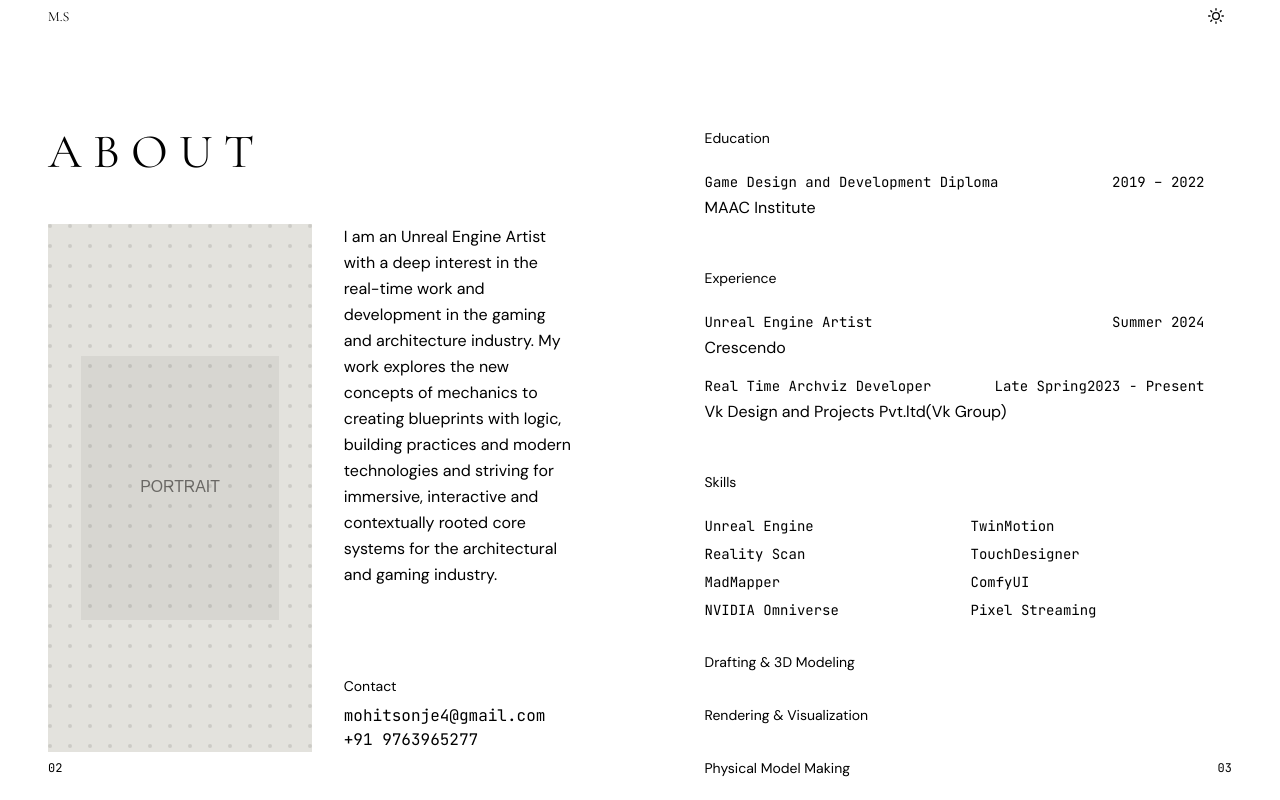
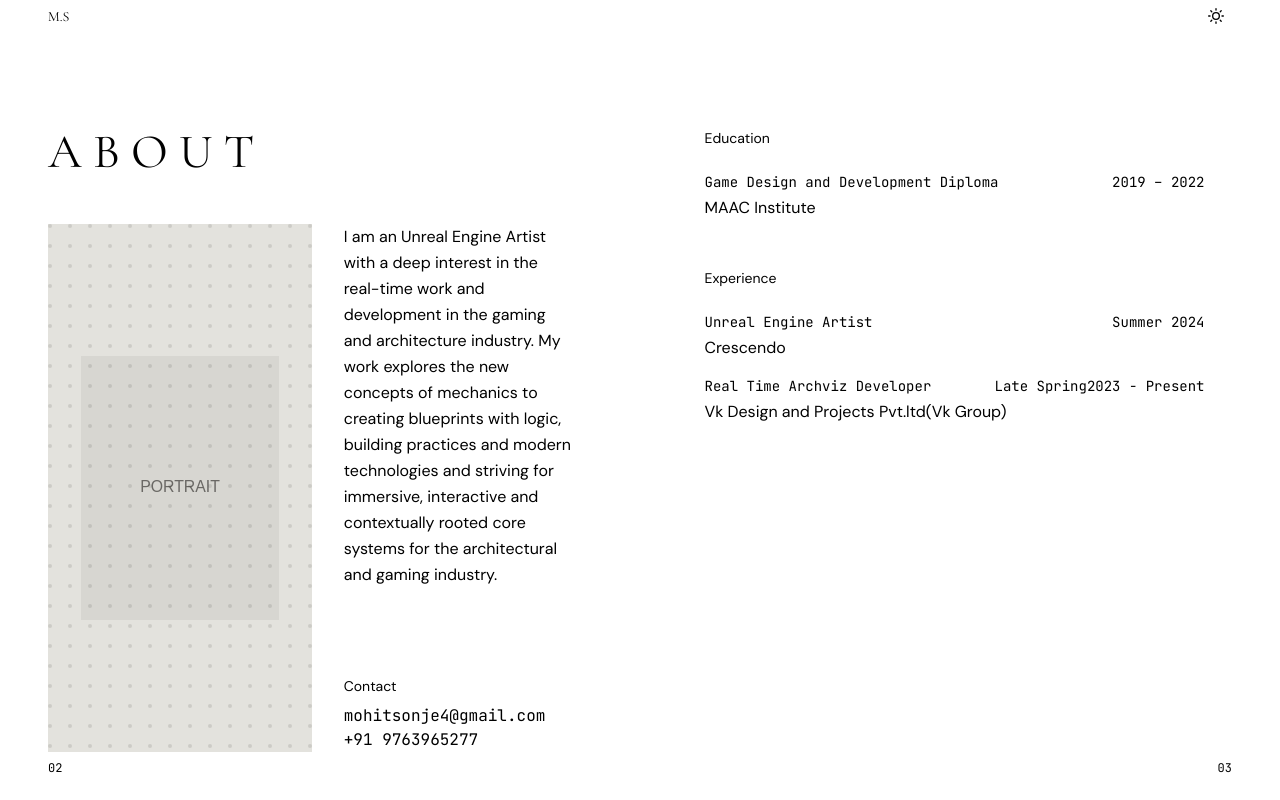
Before and after one commit to MohitVKA/PortFolio, a Next.js app: page / in a window 1280 px wide. Both pictures are taken after a click on the button 595 px from the left and 16 px from the top of the page. Built offline with nearby package versions, Linux system fonts and the light colour scheme.

Commit message:
Update about: remove skills section and update role

```diff
--- a/src/components/sections/About.tsx
+++ b/src/components/sections/About.tsx
@@ -3,14 +3,13 @@
 import { motion } from "framer-motion";
 import Image from "next/image";
 import PageNumber from "../ui/PageNumber";
-import SkillBar from "../ui/SkillBar";
 import SectionDivider from "../ui/SectionDivider";
 import { aboutData } from "@/data/about";
 import { staggerContainer, fadeUp, fadeInDelay } from "@/lib/animations";
 // Let's just import from about and skills respectively.
 
 // Re-importing locally to ensure it works
-import { skills as skillData } from "@/data/skills";
+
 
 export default function About() {
   return (
@@ -100,19 +99,8 @@ export default function About() {
             ))}
           </motion.div>
 
-          <motion.div variants={fadeUp} className="mb-12">
-            <h3 className="text-sm label-caps mb-6">Skills</h3>
-            <div className="grid grid-cols-2 gap-x-8 gap-y-2 mb-8 text-sm font-mono text-fg-muted">
-              {aboutData.softwareSkills.map((skill, i) => (
-                <div key={i}>{skill}</div>
-              ))}
-            </div>
+        </motion.div>
 
-            {skillData.map((skill, i) => (
-              <SkillBar key={i} name={skill.name} percentage={skill.percentage} />
-            ))}
-          </motion.div>
-        </motion.div>
 
         <PageNumber number="03" position="right" />
       </div>
--- a/src/data/skills.ts
+++ /dev/null
@@ -1,7 +0,0 @@
-export const skills = [
-  { name: "Drafting & 3D Modeling", percentage: 90 },
-  { name: "Rendering & Visualization", percentage: 85 },
-  { name: "Physical Model Making", percentage: 75 },
-  { name: "Parametric Design", percentage: 60 },
-  { name: "Graphic Presentation", percentage: 80 }
-];
```
